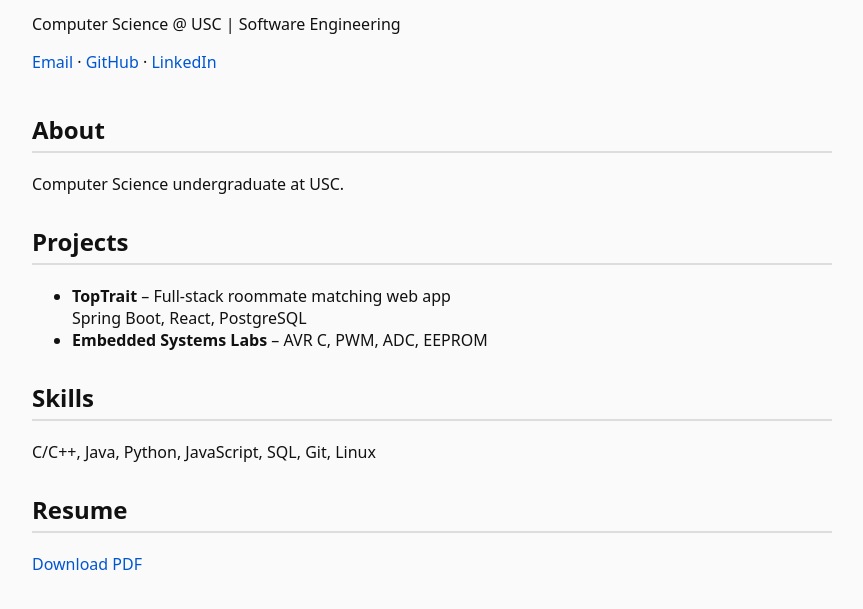
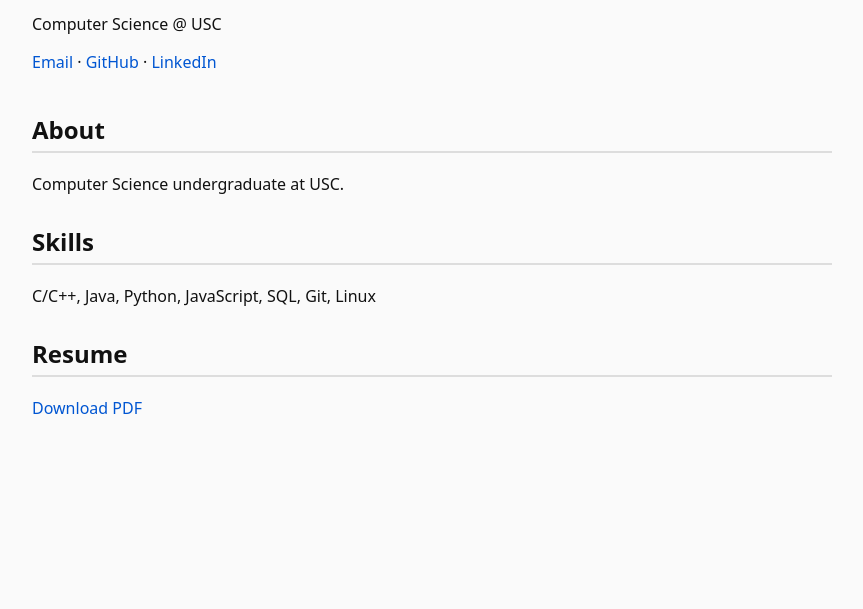
Before and after one commit to camerinUSC/camerinUSC.github.io, a plain HTML site: page index.html in a window 1280 px wide. Shown: the part 107-716 px from the top of the page, without its empty margins (208-1071 px from the left). Drawn offline with Linux system fonts and the light colour scheme.

Commit message:
Update index.html

```diff
--- a/index.html
+++ b/index.html
@@ -3,14 +3,14 @@
 <head>
   <meta charset="UTF-8" />
   <meta name="viewport" content="width=device-width, initial-scale=1.0" />
-  <title>Camerin Lee | Software Engineer</title>
+  <title>Camerin Lee </title>
   <link rel="stylesheet" href="styles.css" />
 </head>
 <body>
 
   <header>
     <h1>Camerin Lee</h1>
-    <p>Computer Science @ USC | Software Engineering</p>
+    <p>Computer Science @ USC </p>
     <p>
       <a href="mailto:youremail@usc.edu">Email</a> ·
       <a href="https://github.com/yourusername">GitHub</a> ·
@@ -27,20 +27,6 @@
     </section>
 
     <section>
-      <h2>Projects</h2>
-      <ul>
-        <li>
-          <strong>TopTrait</strong> – Full-stack roommate matching web app
-          <br />
-          Spring Boot, React, PostgreSQL
-        </li>
-        <li>
-          <strong>Embedded Systems Labs</strong> – AVR C, PWM, ADC, EEPROM
-        </li>
-      </ul>
-    </section>
-
-    <section>
       <h2>Skills</h2>
       <p>C/C++, Java, Python, JavaScript, SQL, Git, Linux</p>
     </section>
```
